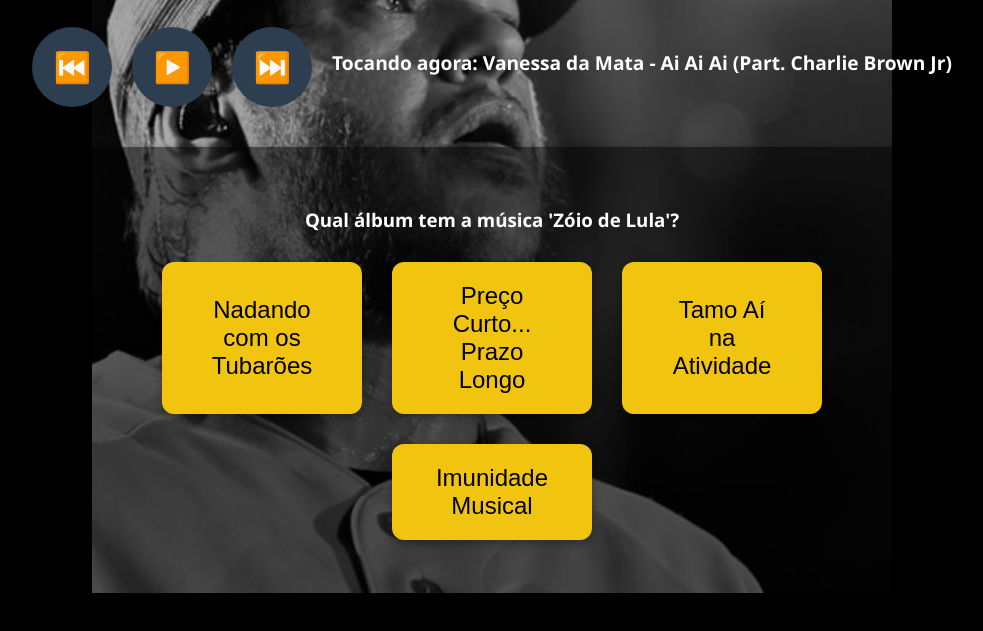
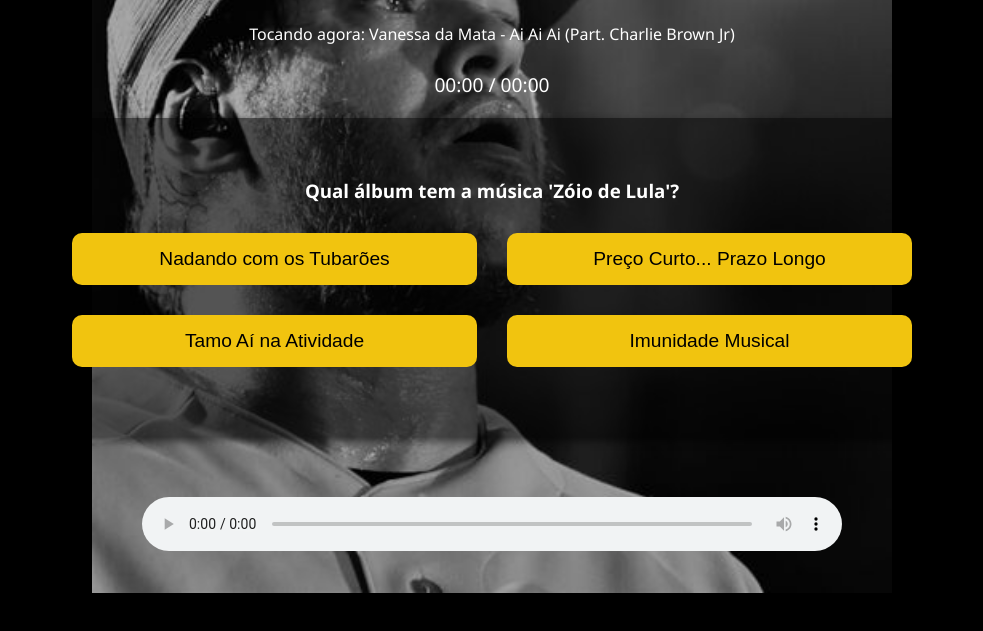
Before and after one commit to charlibriano/Quiz-CBJR, a plain HTML site: page index.html in a window 1280 px wide. Both pictures are taken after a click on the button "Chorão". Shown: the part 207-838 px from the top of the page, without its empty margins (148-1131 px from the left). After the commit the page ends 800 px from the top, so only its background shows below. Drawn offline with Linux system fonts and the light colour scheme.

Commit message:
Update index.html

```diff
--- a/index.html
+++ b/index.html
@@ -27,7 +27,6 @@
       display: flex;
       flex-direction: column;
       align-items: center;
-      justify-content: center;
     }
 
     header {
@@ -51,45 +50,9 @@
       margin-bottom: 40px;
     }
 
-    #player-controls {
-      display: flex;
-      flex-direction: row;
-      justify-content: center;
-      align-items: center;
-      gap: 20px;
-      margin: 20px;
-      width: 80%;
-      margin-bottom: 40px;
-    }
-
-    #player-controls button {
-      background-color: #2c3e50;
-      color: #fff;
-      border: none;
-      border-radius: 50%;
-      width: 80px;
-      height: 80px;
-      font-size: 30px;
-      cursor: pointer;
-      box-shadow: 0px 5px 15px rgba(0, 0, 0, 0.2);
-      transition: all 0.3s ease-in-out;
-    }
-
-    #player-controls button:hover {
-      background-color: #34495e;
-      transform: scale(1.1);
-      box-shadow: 0px 8px 20px rgba(0, 0, 0, 0.3);
-    }
-
-    #player-controls button:active {
-      transform: scale(1);
-      background-color: #1abc9c;
-    }
-
-    #player-controls p {
-      color: #fff;
+    #time-display {
       font-size: 1.2em;
-      font-weight: bold;
+      color: white;
       margin-top: 10px;
     }
 
@@ -103,25 +66,23 @@
 
     .question button {
       margin: 10px;
-      padding: 20px 40px;
-      font-size: 1.5em;
+      padding: 15px 30px;
+      font-size: 1.2em;
       cursor: pointer;
-      border-radius: 12px;
+      border-radius: 10px;
       border: none;
       background-color: #f1c40f;
       color: black;
       transition: background-color 0.3s, color 0.3s;
-      width: 40%;
-      max-width: 200px;
-      box-shadow: 0 4px 8px rgba(0, 0, 0, 0.3);
+      width: 45%;
     }
 
-    .question button:hover {
-      background-color: #d4a20d;
+    .question button.correct {
+      background-color: #2ecc71;
     }
 
-    .question button:active {
-      transform: scale(0.98);
+    .question button.incorrect {
+      background-color: #e74c3c;
     }
 
     #score, #medal {
@@ -136,17 +97,25 @@
       gap: 10px;
     }
 
-    @media (max-width: 600px) {
-      #player-controls button {
-        width: 70px;
-        height: 70px;
-        font-size: 26px;
+    #audio {
+      width: 100%;
+      max-width: 700px;
+      margin-top: 20px;
     }
 
-      .question button {
-        width: 80%;
-        font-size: 1.2em;
+    #restart-btn {
+      padding: 10px 20px;
+      margin-top: 20px;
+      background-color: #f1c40f;
+      color: black;
+      cursor: pointer;
+      border: none;
+      border-radius: 10px;
     }
+
+    #restart-btn:hover {
+      background-color: #e67e22;
+      color: white;
     }
   </style>
 </head>
@@ -155,35 +124,31 @@
     <h1>Quiz: <br> Charlie Brown Jr</h1>
   </header>
 
-  <div id="player-controls">
-    <button onclick="prevSong()">⏮️</button>
-    <button onclick="togglePlay()">▶️</button>
-    <button onclick="nextSong()">⏭️</button>
   <p id="current-song"></p>
-  </div>
+  <p id="time-display">00:00 / 00:00</p>
 
   <div class="container">
     <div id="quiz"></div>
     <p id="score"></p>
     <p id="medal"></p>
-    <button id="restart-btn" onclick="restartQuiz()" style="display:none; padding: 10px 20px; margin-top: 20px; background-color: #f1c40f; color: black; cursor: pointer;">Reiniciar Quiz</button>
+    <button id="restart-btn" onclick="restartQuiz()" style="display:none;">Reiniciar Quiz</button>
   </div>
 
-  <audio id="audio" controls style="display:none"></audio>
+  <audio id="audio" controls></audio>
 
   <script>
     const audio = document.getElementById('audio');
     const currentSongText = document.getElementById('current-song');
+    const timeDisplay = document.getElementById('time-display');
     let playlist = [];
     let currentIndex = 0;
     let isPlaying = false;
-    let audioStarted = false;
 
     fetch('https://raw.githubusercontent.com/charlibriano/Quiz-CBJR/main/playlist.json')
       .then(res => res.json())
       .then(data => {
         playlist = data;
-        currentIndex = Math.floor(Math.random() * playlist.length); // Escolhe música aleatória
+        currentIndex = Math.floor(Math.random() * playlist.length);
         loadSong();
       });
 
@@ -195,24 +160,30 @@
       if (isPlaying) audio.play();
     }
 
-    function togglePlay() {
-      if (audio.paused) {
-        audio.play();
+    audio.addEventListener('play', () => {
       isPlaying = true;
-      } else {
-        audio.pause();
+    });
+
+    audio.addEventListener('pause', () => {
       isPlaying = false;
-      }
-    }
+    });
 
-    function nextSong() {
+    audio.addEventListener('ended', () => {
       currentIndex = (currentIndex + 1) % playlist.length;
       loadSong();
-    }
+      audio.play();
+    });
 
-    function prevSong() {
-      currentIndex = (currentIndex - 1 + playlist.length) % playlist.length;
-      loadSong();
+    audio.addEventListener('timeupdate', function() {
+      const currentTime = audio.currentTime;
+      const duration = audio.duration;
+      timeDisplay.textContent = formatTime(currentTime) + ' / ' + formatTime(duration);
+    });
+
+    function formatTime(seconds) {
+      const minutes = Math.floor(seconds / 60);
+      const remainingSeconds = Math.floor(seconds % 60);
+      return `${minutes}:${remainingSeconds < 10 ? '0' : ''}${remainingSeconds}`;
     }
 
     const quiz = document.getElementById('quiz');
@@ -226,19 +197,20 @@
       { pergunta: "Em que cidade surgiu a banda Charlie Brown Jr.?", respostas: ["São Paulo", "Rio de Janeiro", "Santos", "Curitiba"], correta: "Santos" },
       { pergunta: "Qual dessas músicas é um lado B do Charlie Brown Jr.?", respostas: ["Te Levar", "I Feel So Good Today", "Senhor do Tempo", "Zóio de Lula"], correta: "I Feel So Good Today" },
       { pergunta: "Qual integrante da banda também era conhecido por tocar beatbox?", respostas: ["Thiago Castanho", "Marcão", "Champignon", "Chorão"], correta: "Champignon" },
-      { pergunta: "Qual é o nome do primeiro álbum da banda?", respostas: ["Nadando com os Tubarões", "Transpiração Contínua Prolongada", "Tâmo Aí na Atividade", "Imunidade Musical"], correta: "Transpiração Contínua Prolongada" },
-      { pergunta: "Qual música da banda tem a frase 'História nossas histórias'?", respostas: ["Só os Loucos Sabem", "Proibida Pra Mim", "Dias de Luta, Dias de Glória", "Lugar ao Sol"], correta: "Dias de Luta, Dias de Glória" }
+      { pergunta: "Em que ano o álbum 'Nadando com os Tubarões' foi lançado?", respostas: ["2000", "2002", "1999", "2001"], correta: "2000" },
+      { pergunta: "Qual dessas músicas é do álbum 'Tamo Aí na Atividade'?", respostas: ["Papo Reto", "Champanhe e Água Benta", "Céu Azul", "Hoje Eu Acordei Feliz"], correta: "Champanhe e Água Benta" },
+      { pergunta: "Em que ano o álbum 'Transpiração Contínua Prolongada' foi lançado?", respostas: ["1997", "1995", "2000", "1998"], correta: "1997" },
+      { pergunta: "Qual é o nome do primeiro álbum da banda?", respostas: ["Transpiração Contínua Prolongada", "Tamo Aí na Atividade", "Imunidade Musical", "Nadando com os Tubarões"], correta: "Transpiração Contínua Prolongada" },
+      { pergunta: "Qual música da banda tem a frase 'Os caras vêm de skate, sempre de skate...'", respostas: ["Te Levar", "Skate", "Papo Reto", "Não Vamos Desistir"], correta: "Skate" },
+      { pergunta: "Qual é o nome do álbum que marca o retorno da banda após a morte de Chorão?", respostas: ["La Familia 013", "Imunidade Musical", "Ritmo, Ritual e Responsa", "A vida é só um sonho"], correta: "La Familia 013" }
     ];
 
+    let currentQuestion = 0;
     let score = 0;
-    let currentQuestion = 0;
 
-    function startAudio() {
-      if (!audioStarted) {
-        audio.play();
-        isPlaying = true;
-        audioStarted = true;
-      }
+    function shuffleQuestions() {
+      // Embaralha as perguntas
+      questions.sort(() => Math.random() - 0.5);
     }
 
     function showQuestion() {
@@ -256,48 +228,50 @@
         return;
       }
 
-      const q = questions[currentQuestion];
-      quiz.innerHTML = `<div class="question">
-        <h3>${q.pergunta}</h3>
+      const question = questions[currentQuestion];
+      quiz.innerHTML = `
+        <div class="question">
+          <h3>${question.pergunta}</h3>
           <div class="answers-container">
-          ${q.respostas.map(alt => `<button onclick="answer(this, '${alt}')">${alt}</button>`).join('')}
+            ${question.respostas.map((resposta) => `
+              <button onclick="checkAnswer('${resposta}')">${resposta}</button>
+            `).join('')}
           </div>
-      </div>`;
+        </div>
+      `;
     }
 
-    function answer(btn, resposta) {
-      startAudio();
+    function checkAnswer(answer) {
+      const question = questions[currentQuestion];
+      const buttons = document.querySelectorAll('.question button');
 
-      const q = questions[currentQuestion];
-      const buttons = document.querySelectorAll('.question button');
-      buttons.forEach(b => b.disabled = true);
+      buttons.forEach(button => {
+        button.disabled = true;
+        if (answer === question.correta && button.textContent === answer) {
+          button.classList.add('correct');
+        } else if (answer !== question.correta && button.textContent === answer) {
+          button.classList.add('incorrect');
+        }
+      });
 
-      if (resposta === q.correta) {
-        btn.style.backgroundColor = 'green';
-        btn.style.color = 'white';
+      if (answer === question.correta) {
         score++;
-      } else {
-        btn.style.backgroundColor = 'red';
-        btn.style.color = 'white';
       }
 
       currentQuestion++;
-      setTimeout(showQuestion, 1000);
+      setTimeout(() => {
+        showQuestion();
+      }, 1000);
     }
 
     function restartQuiz() {
       score = 0;
       currentQuestion = 0;
-      shuffleQuestions();
+      shuffleQuestions(); // Embaralha as perguntas ao reiniciar o quiz
       showQuestion();
+      scoreText.textContent = '';
+      medalText.textContent = '';
       restartBtn.style.display = 'none';
-    }
-
-    function shuffleQuestions() {
-      for (let i = questions.length - 1; i > 0; i--) {
-        const j = Math.floor(Math.random() * (i + 1));
-        [questions[i], questions[j]] = [questions[j], questions[i]];
-      }
     }
 
     showQuestion();
```
Lines whose indentation alone changed are shown as unchanged.
